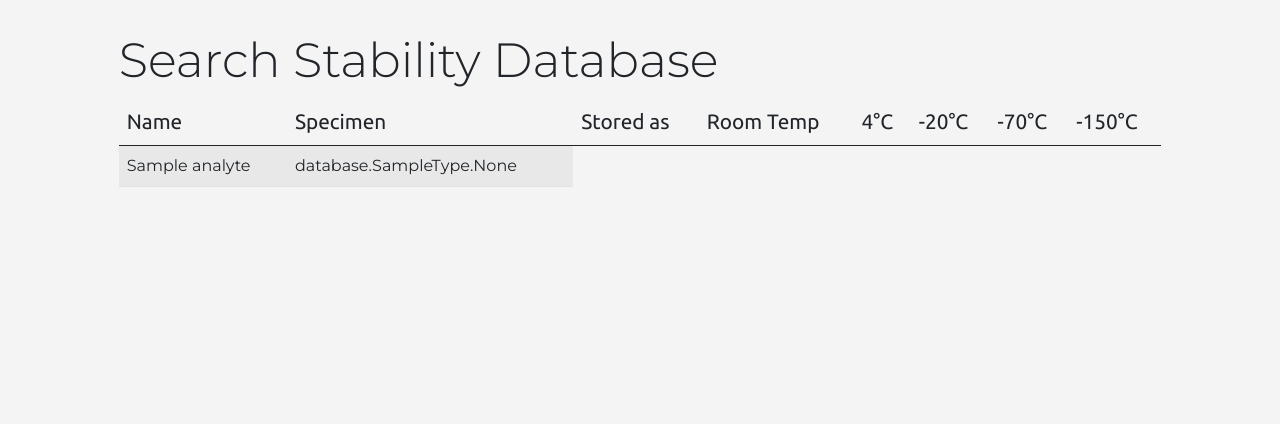
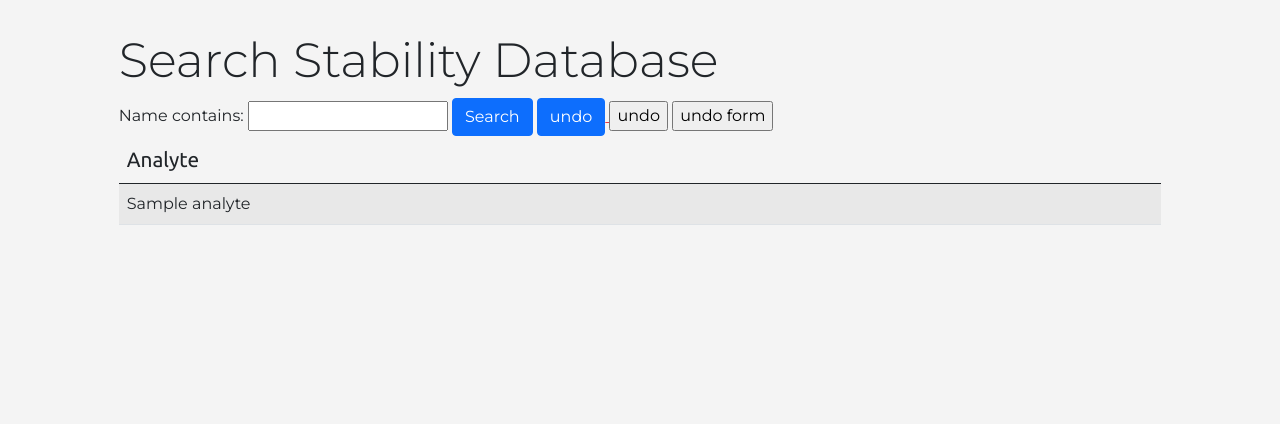
Before and after one commit to drfoehn/stabcalc, a Django app: page /database/list/ in a window 1280 px wide. Shown: the part 66-490 px from the top of the page. Run offline with Django 4.2, Linux system fonts and the light colour scheme; tables that the repository leaves empty hold one stand-in row (values such as "Sample post"); some libraries are stand-ins or nearby versions.

Commit message:
Listpage for Analytes with django-filter

```diff
--- /dev/null
+++ b/database/filters.py
@@ -0,0 +1,14 @@
+import django_filters
+from .models import *
+from django.db import models
+from django import forms
+
+
+class AnalyteFilter(django_filters.FilterSet):
+
+    name = django_filters.CharFilter(field_name="name", lookup_expr="icontains")
+    class Meta:
+        model = Analyte
+        fields = [
+            "name",
+        ]
--- a/database/templates/database/analyte_list.html
+++ b/database/templates/database/analyte_list.html
@@ -1,6 +1,7 @@
 {% extends "base.html" %}
 {% load i18n %}
 {% load static %}
+
 
 {% block title %}Search Stability Database{% endblock %}
 
@@ -9,58 +10,64 @@
     <h4 class="display-5">Search Stability Database</h4>
 
 {#    <div  class="alert alert-primary" role="alert">Enter the laboratory test/parameter which was tested for stability (if not already in the list below)</div>#}
+    <div class="row">
+
+                <div class="col">
+                    <form method="GET" id="analyte_search_form">
+                        {% csrf_token %}
+                        {{ analyte_filter.form }}
+                        <button type="submit" class="btn btn-primary">
+                            {% trans 'Search' %}
+                        </button>
+
+                        <a href="{% url 'analyte_list' %}">
+                            <button class="btn btn-primary">
+                                {% trans 'undo' %}
+                            </button>
+                        </a>
+                        <input type="button" value="undo" onClick="undoFunction()">
+                          <input type="button" onclick="undoFunction()" value="undo form">
+                    </form>
+                </div>
+
+    </div>
+
+        {% if analyte_filter.qs %}
 
                     <table class="table table-striped">
                       <thead>
                         <tr>
-      <th scope="col">{% trans 'Name' %}</th>
-      <th scope="col">{% trans 'Specimen' %}</th>
-      <th scope="col">{% trans 'Stored as' %}</th>
-      <th scope="col">{% trans 'Room Temp' %}</th>
-      <th scope="col">{% trans '4°C' %}</th>
-      <th scope="col">{% trans '-20°C' %}</th>
-      <th scope="col">{% trans '-70°C' %}</th>
-      <th scope="col">{% trans '-150°C' %}</th>
-
+                          <th scope="col">{% trans 'Analyte' %}</th>
                         </tr>
                       </thead>
                     <tbody>
-  {% for analyte in analyte_list %}
+                    {% for analyte in analyte_filter.qs %}
+{#                        {% if analyte.is_published == True %}#}
                             <tr>
                             <td>
                                 {{ analyte.name }}
                             </td>
-      <td>
-          {{ analyte.tube_recomm }}
-      </td>
                             </tr>
+{#                        {% endif %}#}
                     {% endfor %}
-{#  {% for analyte in analyte_list %}#}
-{#    <tr>#}
-{#      <th scope="row">{{ analyte.bhl. }}</th>#}
-{#      <td>Mark</td>#}
-{#      <td>Otto</td>#}
-{#      <td>@mdo</td>#}
-{#    </tr>#}
-{#{% endfor %}#}
                     </tbody>
                     </table>
+    {#            </div>#}
+    {#            <ul class="pagination"></ul>#}
+    {#        </div>#}
+
+            </div>
+        {% else %}
+            <p>{% trans 'It seems we do not have what you are looking for.' %}</p>
+        {% endif %}
 
 
-{#    <a hx-get="{% url 'create-parameter-form' %}" class="button button-red" role="button" data-bs-toggle="button"#}
-{#       hx-swap="beforeend" hx-target="#parameter_form">Add additional parameter</a> | <a href="{% url 'create-preanalytical-set' %}" class="button button-red">Next step</a>#}
-{#    <div class="row" id="parameter_form"></div>#}
-{#    {% if parameters %}#}
-{#        {% for parameter in parameters %}#}
-{#            {% include 'calculator/partials/parameter_detail.html' %}#}
-{#        {% endfor %}#}
-{#    {% else %}#}
-{#        <br>#}
-{#        <div class="alert alert-primary" role="alert">#}
-{#            Currently no parameters saved - <a hx-get="{% url 'create-parameter-form' %}" hx-swap="beforeend"#}
-{#                                                hx-target="#parameter_form" class="alert-link">Create your first#}
-{#            parameter</a>.#}
-{#        </div>#}
-{#    {% endif %}#}
-
+<script>
+function undoFunction() {
+    form = document.getElementById("analyte_search_form")
+    form.reset();
+  {#window.location.reload();#}
+  console.log(form)
+}
+</script>
 {% endblock %}
--- a/database/urls.py
+++ b/database/urls.py
@@ -2,6 +2,7 @@
 from django.urls import path, include
 from database import views
 from database.views import *
+
 # from calculator.admin import user_dashboard
 # from django.contrib.auth import views as auth_views
 from django.views.generic import TemplateView
@@ -12,5 +13,6 @@
     path("list/", views.AnalyteIndex.as_view(), name="analyte_list"),
     # path("add/", views.HikeAddView.as_view(), name="add"),
     path("<int:pk>/", views.AnalyteDetail.as_view(), name="analyte_detail"),
-
+    path('search/', views.search_analyte_form, name='search_analyte'),
+    path('analytes/<pk>/select', select_analyte, name='select-analyte'),
 ]
--- a/database/views.py
+++ b/database/views.py
@@ -2,20 +2,22 @@
 from django.views.generic import ListView, DetailView
 from database.models import *
 from database.forms import *
+from .filters import AnalyteFilter
 
 class AnalyteIndex(ListView):
     model = Analyte
+    paginate_by = 50
+
+    def get_context_data(self, **kwargs):
+        context = super().get_context_data(**kwargs)
+        context["analyte_filter"] = AnalyteFilter(self.request.GET, queryset=self.get_queryset())
+        return context
 
 class AnalyteDetail(DetailView):
     model = Analyte
 
-
 def search_analyte_form(request):
-    # try:
-    #     analyte = Analyte.objects.get(name=request.POST.get("name"))
-    # except Parameter.DoesNotExist:
-    #     analyte = None
-    form = AnalyteSearchForm()
+    form = AnalyteSearchForm
     analyte_select = Analyte.objects.all()
 
     context = {
@@ -24,3 +26,35 @@
     }
 
     return render(request, 'database/analyte_form.html', context)
+
+def search_analyte(request):
+    if 'name' in request.POST:
+        try:
+            analytes = Analyte.objects.filter(name__icontains=request.POST.get("name"))
+        except Analyte.DoesNotExist:
+            analytes = None
+
+    context = {
+        "analytes": analytes,
+
+    }
+    return render(request, 'database/partials/analyte_searchresult.html', context)
+
+
+def select_analyte(request, pk):
+    analyte = Analyte.objects.get(pk=pk)
+    initial_dict = {
+        'analyte': analyte.analyte_id
+    }
+    form = AnalyteSearchForm(
+        initial=initial_dict
+    )
+
+    # form.initial['parameter'].id = parameter.id
+
+    context = {
+        "form": form,
+        "analyte_name": analyte.name,
+    }
+
+    return render(request, 'database/analyte_form.html', context)
```
Also changed, not shown: database/templates/database/analyte_form.html (+32 -5 lines), database/templates/database/partials/analyte_searchresult.html (added, +23 -0 lines). Lines whose indentation alone changed are shown as unchanged.
